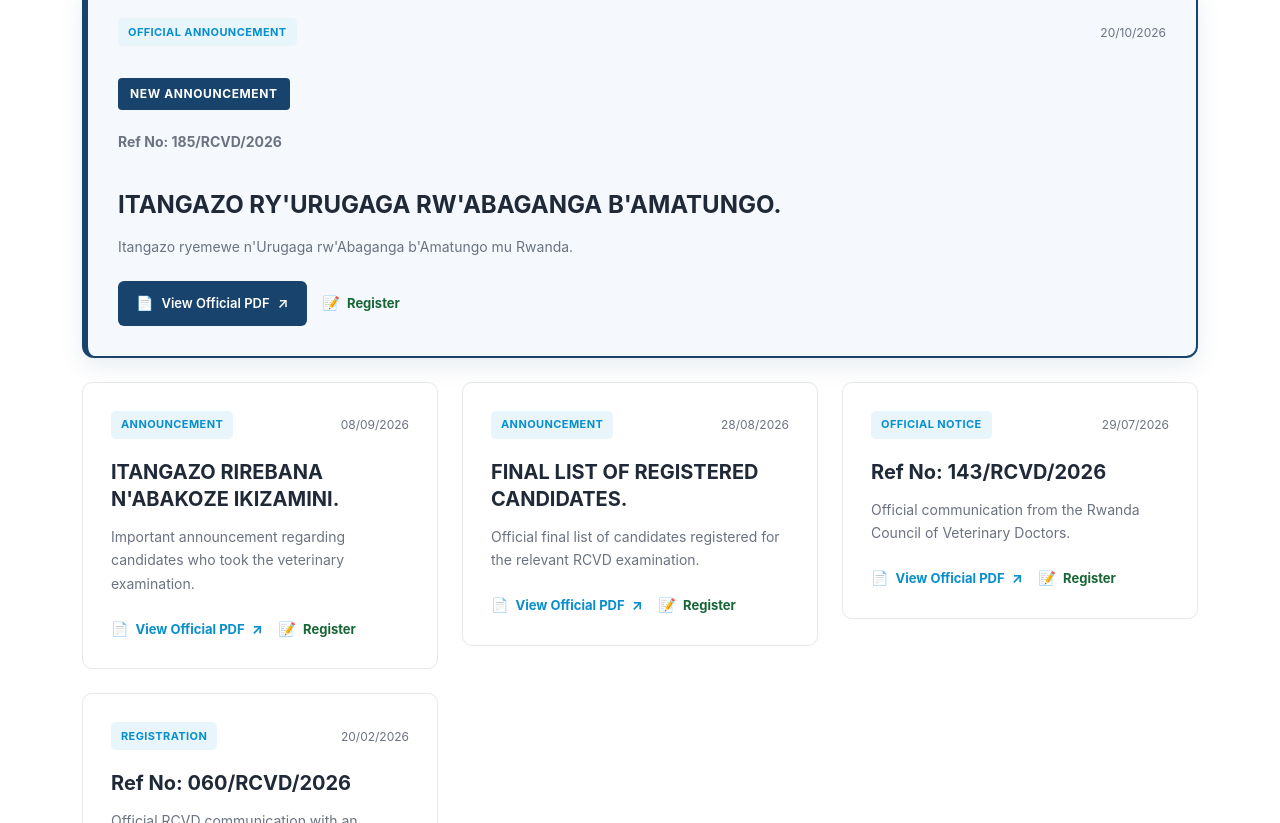
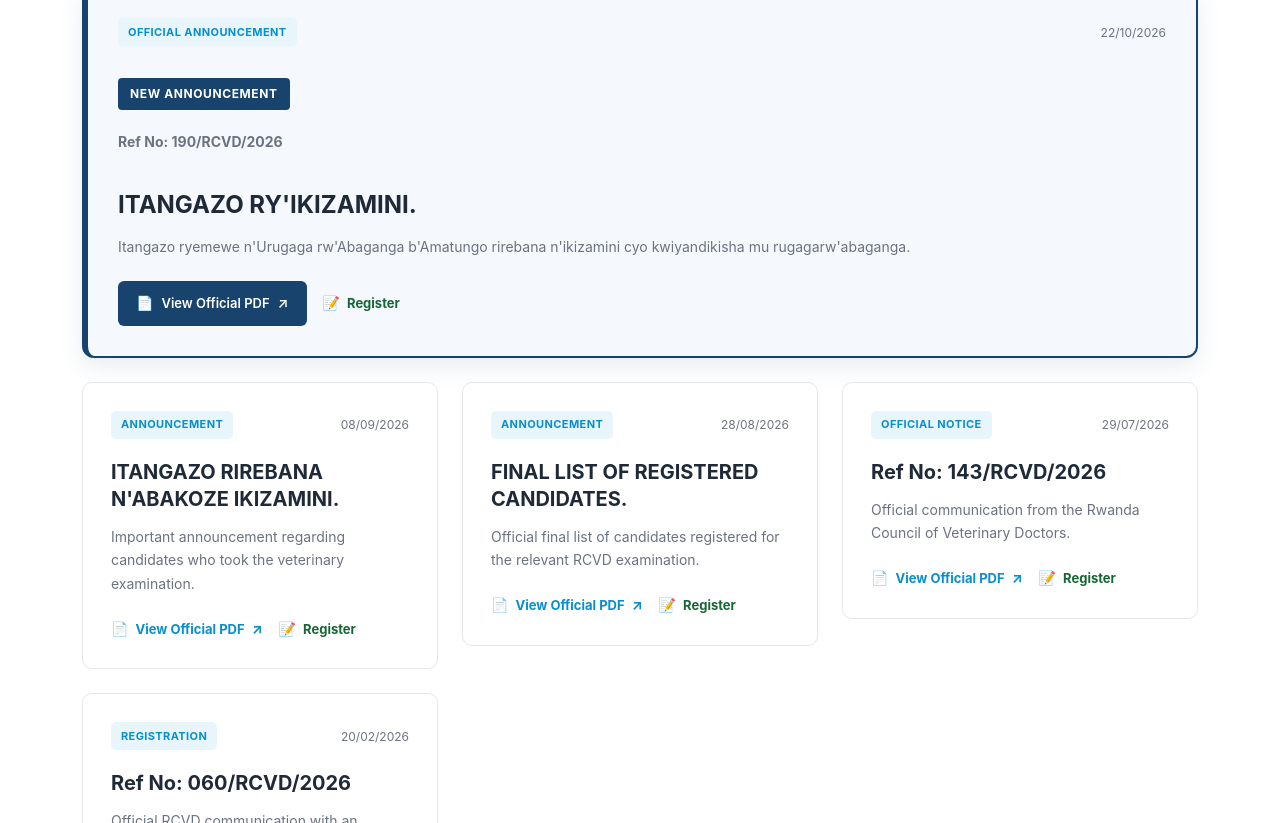
Before and after one commit to florisng/rcvdwebsite, a React (Vite) app in the folder frontend/: page / in a window 1280 px wide. Shown: the part 1322-2145 px from the top of the page. Built offline with nearby package versions, Linux system fonts and the light colour scheme.

Commit message:
Correct the file

```diff
--- a/frontend/src/components/AnnouncementsSection.jsx
+++ b/frontend/src/components/AnnouncementsSection.jsx
@@ -4,13 +4,13 @@ import "./css/announcements-section.css";
 function AnnouncementsSection() {
   const announcements = [
     {
-      date: "20/10/2026",
+      date: "22/10/2026",
       category: "Official Announcement",
-      reference: "Ref No: 185/RCVD/2026",
-      title: "ITANGAZO RY'URUGAGA RW'ABAGANGA B'AMATUNGO.",
+      reference: "Ref No: 190/RCVD/2026",
+      title: "ITANGAZO RY'IKIZAMINI.",
       description:
-        "Itangazo ryemewe n'Urugaga rw'Abaganga b'Amatungo mu Rwanda.",
-      pdfUrl: "/documents/itangazo-185-rcvd-2026.pdf",
+        "Itangazo ryemewe n'Urugaga rw'Abaganga b'Amatungo rirebana n'ikizamini cyo kwiyandikisha mu rugagarw'abaganga.",
+      pdfUrl: "/documents/itangazo-190-rcvd-2026.pdf",
       registrationUrl: "https://ee.minagri.gov.rw/x/zkBTDHKL",
       isLatest: true,
     },
```
Also changed, not shown: 1 other file (tests, documents, lock files or other folders).
